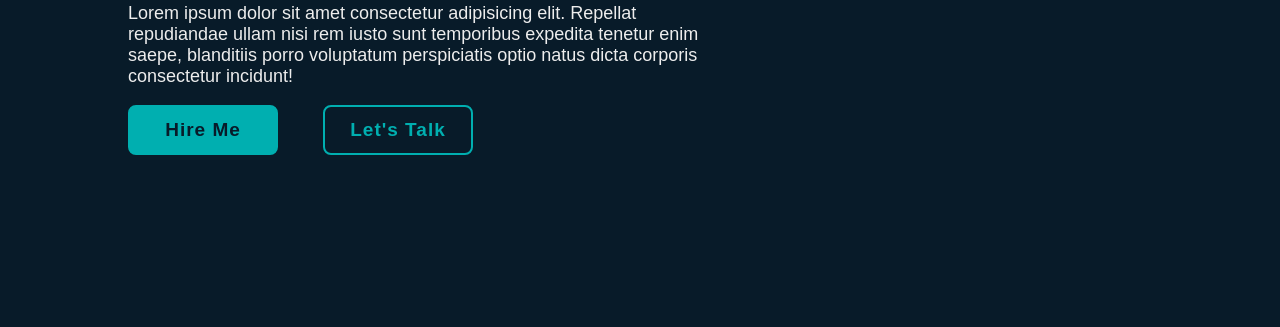
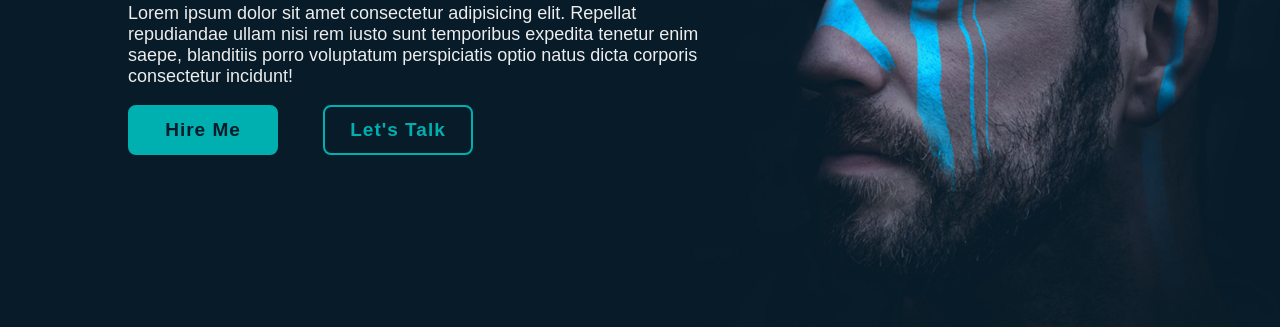
Before and after one commit to hrithik406/portfolio, a plain HTML site: page index.html in a window 1280 px wide. Shown: the part 390-717 px from the top of the page. Drawn offline with nearby package versions, Linux system fonts and the light colour scheme.

Commit message:
added: image

```diff
--- a/style.css
+++ b/style.css
@@ -6,7 +6,7 @@
 }
 
 body{
-    background-color: #081b29;
+    /* background-color: #081b29; */
     color: #ededed;
 }
 .header{
@@ -49,7 +49,9 @@ body{
 
 .home{
     height: 100vh;
-    background-color: url('');
+    background: url('home.jpg') no-repeat;
+    background-size: cover;
+    background-position: center;
     display: flex;
     align-items: center;
     padding: 0 10%;
```
Also changed, not shown: home.jpg (added).
